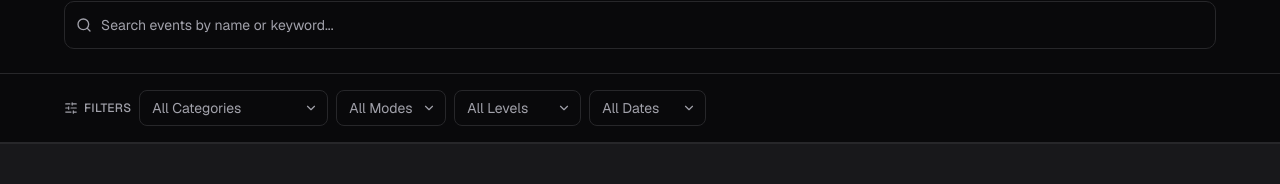
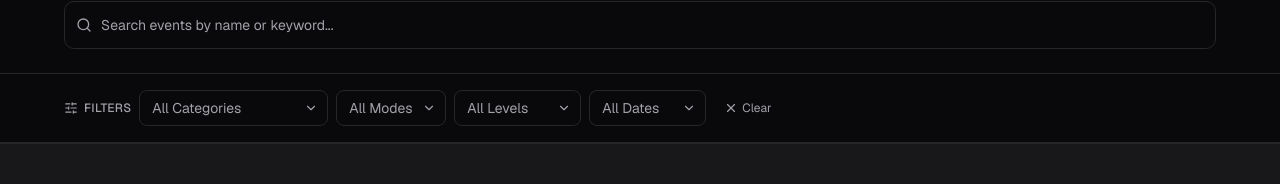
Before and after one commit to joshgementiza-dev/developer-event, a Next.js app: page /events in a window 1280 px wide. Shown: the part 277-461 px from the top of the page. Built offline with nearby package versions, Linux system fonts and the light colour scheme.

Commit message:
feat(events): add ClearFiltersButton to reset filter dropdowns

```diff
--- /dev/null
+++ b/components/events/ClearFiltersButton.tsx
@@ -0,0 +1,20 @@
+"use client";
+
+import { X } from "lucide-react";
+
+interface ClearFiltersButtonProps {
+  onClick: () => void;
+}
+
+export default function ClearFiltersButton({ onClick }: ClearFiltersButtonProps) {
+  return (
+    <button
+      type="button"
+      onClick={onClick}
+      className="flex items-center gap-1 rounded-md px-2.5 py-1.5 text-xs text-muted-foreground transition-colors hover:bg-card hover:text-foreground focus-visible:outline-none focus-visible:ring-2 focus-visible:ring-ring/50"
+    >
+      <X className="h-3.5 w-3.5" aria-hidden="true" />
+      Clear
+    </button>
+  );
+}
--- a/components/events/EventsFilterBar.tsx
+++ b/components/events/EventsFilterBar.tsx
@@ -1,11 +1,17 @@
+"use client";
+
+import { useState } from "react";
 import { SlidersHorizontal } from "lucide-react";
 import Container from "@/components/layout/Container";
 import CategoryFilter from "./CategoryFilter";
 import ModeFilter from "./ModeFilter";
 import DifficultyFilter from "./DifficultyFilter";
 import DateFilter from "./DateFilter";
+import ClearFiltersButton from "./ClearFiltersButton";
 
 export default function EventsFilterBar() {
+  const [clearCount, setClearCount] = useState(0);
+
   return (
     <div className="border-b border-border py-3 md:py-4">
       <Container>
@@ -19,15 +25,12 @@ export default function EventsFilterBar() {
             Filters
           </span>
 
-          <CategoryFilter />
+          <CategoryFilter key={`category-${clearCount}`} />
+          <ModeFilter key={`mode-${clearCount}`} />
+          <DifficultyFilter key={`difficulty-${clearCount}`} />
+          <DateFilter key={`date-${clearCount}`} />
 
-          <ModeFilter />
-
-          <DifficultyFilter />
-
-          <DateFilter />
-
-          {/* Task 3.6 — Clear Filters Button */}
+          <ClearFiltersButton onClick={() => setClearCount((c) => c + 1)} />
         </div>
       </Container>
     </div>
```
